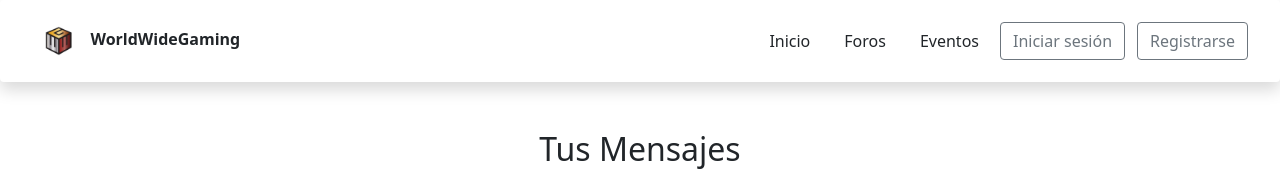
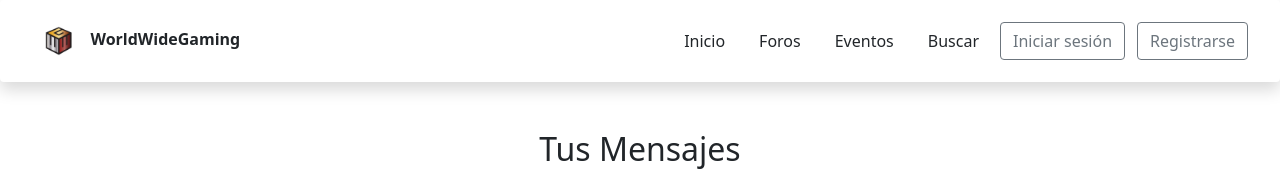
Before and after one commit to aruizr98/World-Wide-Gaming, an Angular app: page /ListaMensajes in a window 1280 px wide. Shown: the top 171 px of the page. Built offline with nearby package versions, Linux system fonts and the light colour scheme; no server answers.

Commit message:
Añadido apartado Buscar

```diff
--- a/src/app/navegacion/navegacion.component.html
+++ b/src/app/navegacion/navegacion.component.html
@@ -33,8 +33,13 @@
         </ul>
       </li>
       <li class="nav-item dropdown">
-        <a class="btn  m-1 botonNavegacion" [routerLink]="['/Eventos']">
+        <a class="btn m-1 botonNavegacion" [routerLink]="['/Eventos']">
           Eventos
+        </a>
+      </li>
+      <li class="nav-item dropdown">
+        <a class="btn m-1 botonNavegacion" [routerLink]="['/BuscarUsuarios']">
+          Buscar
         </a>
       </li>
       <div>
```
